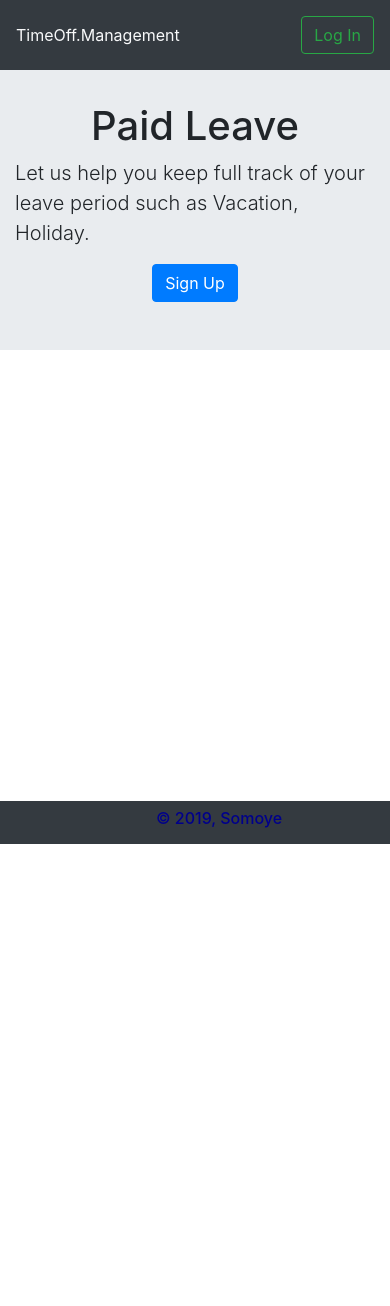
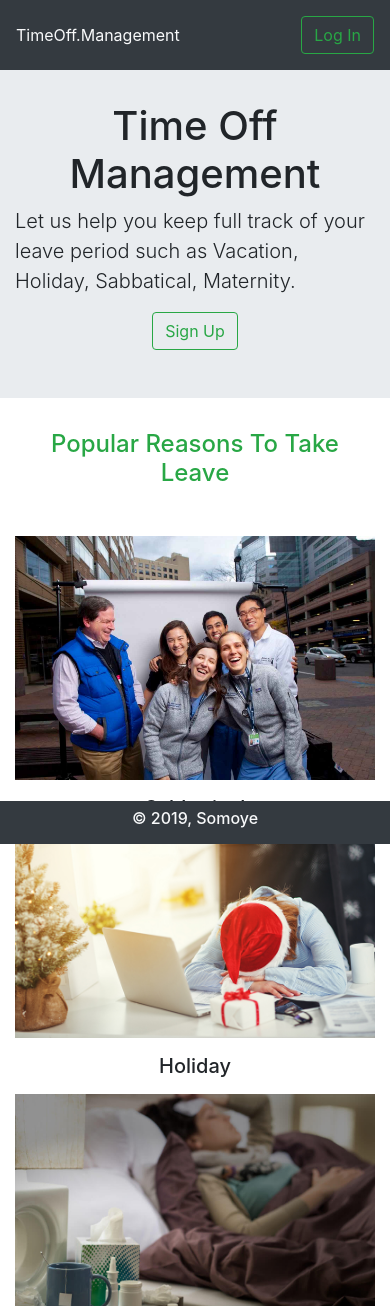
Before and after one commit to somoye123/time-off-applicaation, a React (Create React App) app: page / in a window 390 px wide. Shown: the top 1306 px of the page. Before the commit the page ends 844 px from the top, so only its background shows below. Built offline with nearby package versions, Linux system fonts and the light colour scheme.

Commit message:
update for mobile responsiveness

```diff
--- a/package.json
+++ b/package.json
@@ -31,5 +31,5 @@
     "not ie <= 11",
     "not op_mini all"
   ],
-  "proxy": "http://localhost:3310"
+  "proxy": "http://localhost:3030"
 }
--- a/src/App.css
+++ b/src/App.css
@@ -1,4 +1,4 @@
-.card{
+/* .card{
   background-color: teal;
 }
 h6{
@@ -6,4 +6,4 @@ h6{
 }
 .h1{
 color: mediumblue !important;
-}
+} */
--- a/src/components/Navbars/AuthNavbar.js
+++ b/src/components/Navbars/AuthNavbar.js
@@ -7,7 +7,7 @@ export default class Navbar1 extends Component {
       <React.Fragment>
         <nav className="navbar navbar-light bg-dark py-3">
           <Link className="text-light" to="/">
-            TimeOff.Management <span className="sr-only">(current)</span>
+            TimeOff.Management
           </Link>
           <form action="" className="form-inline">
             <Link to="/SignUp">
--- a/src/components/footer/footer.js
+++ b/src/components/footer/footer.js
@@ -7,7 +7,7 @@ export default class Footer extends React.Component {
       <React.Fragment>
         <div className="bg-dark fixed-bottom py-2">
           <footer className="text-center">
-            <h6 className="ml-5">&copy; 2019, Somoye</h6>
+            <h6 className="text-light">&copy; 2019, Somoye</h6>
           </footer>
         </div>
       </React.Fragment>
--- a/src/components/home/LandingPage.js
+++ b/src/components/home/LandingPage.js
@@ -19,13 +19,64 @@ export default class LandingPage extends Component {
 
         <div className="jumbotron jumbotron-fluid d-md-none">
           <div className="container">
-            <h1 className="text-center">Paid Leave</h1>
-            <p className="lead">Let us help you keep full track of your leave period such as Vacation, Holiday. </p>
-            <p className="text-center">
-            <Link to="/SignUp">
-              <button className="btn btn-primary">Sign Up</button>
-            </Link>
+            <h1 className="text-center">Time Off Management</h1>
+            <p className="lead mt-lead">
+              Let us help you keep full track of your leave period such as
+              Vacation, Holiday, Sabbatical, Maternity.{" "}
             </p>
+            <p className="text-center lead">
+              <Link to="/SignUp">
+                <button className="btn btn-outline-success">Sign Up</button>
+              </Link>
+            </p>
+          </div>
+        </div>
+
+        <div className="container mb-10 d-md-none">
+          <h4 className="text-success text-center mb-5">
+            Popular Reasons To Take Leave
+          </h4>
+          <div className="text-center">
+            <div>
+              <img
+                alt="Sabbatical"
+                className="d-block w-100"
+                src={sabbatical}
+              />
+              <h5 className="my-3 text-center">Sabbatical</h5>
+            </div>
+            <div>
+              <img alt="Holiday" className="d-block w-100" src={holiday} />
+              <h5 className="my-3 text-center">Holiday</h5>
+            </div>
+            <div>
+              <img alt="Sick" className="d-block w-100" src={sick} />
+              <h5 className="my-3 text-center">Medicals</h5>
+            </div>
+            <div>
+              <img
+                alt="Bereavement"
+                className="d-block w-100"
+                src={bereavement}
+              />
+              <h5 className="my-3 text-center">Bereavement</h5>
+            </div>
+            <div>
+              <img alt="Jury" className="d-block w-100" src={juryDuty} />
+              <h5 className="my-3 text-center">Jury Duty</h5>
+            </div>
+            <div>
+              <img alt="Paternity" className="d-block w-100" src={paternity} />
+              <h5 className="my-3 text-center">Paternity</h5>
+            </div>
+            <div>
+              <img alt="Maternity" className="d-block w-100" src={maternity} />
+              <h5 className="my-3 text-center">Maternity</h5>
+            </div>
+            <div>
+              <img alt="Emergency" className="d-block w-100" src={emergency} />
+              <h5 className="my-3 text-center">Emergency Child Care Leave</h5>
+            </div>
           </div>
         </div>
 
@@ -64,8 +115,8 @@ export default class LandingPage extends Component {
               <div className="carousel-caption d-none d-md-block text-danger">
                 <h5>Holiday</h5>
                 <p>
-                  A paid holiday is time off from work for rest and
-                  recreation on a publicly recognized holiday.
+                  A paid holiday is time off from work for rest and recreation
+                  on a publicly recognized holiday.
                 </p>
                 <Link to="/SignUp">
                   <button className="btn btn-primary">Sign Up</button>
@@ -74,14 +125,19 @@ export default class LandingPage extends Component {
             </div>
 
             <div className="carousel-item" data-interval="5000">
-              <img src={sick} alt="sick" className="d-block w-100" height="600px" />
+              <img
+                src={sick}
+                alt="sick"
+                className="d-block w-100"
+                height="600px"
+              />
               <div className="carousel-caption d-none d-md-block">
                 <h5>Sick</h5>
                 <p>
-                  Paid absence from work for medical care, personal illness
-                  or injury, or the care of an ill member of the employee’s
-                  immediate family. May overlap with FMLA, ADA, STD/LTD,
-                  Workers Compensation.
+                  Paid absence from work for medical care, personal illness or
+                  injury, or the care of an ill member of the employee’s
+                  immediate family. May overlap with FMLA, ADA, STD/LTD, Workers
+                  Compensation.
                 </p>
                 <Link to="/SignUp">
                   <button className="btn btn-primary">Sign Up</button>
@@ -100,11 +156,10 @@ export default class LandingPage extends Component {
                 <h5>Bereavement</h5>
                 <p>
                   Paid absence from work granted when a death occurs in an
-                  employee’s immediate family. Immediate family members are
-                  the employee’s spouse, parents, parents-in-law,
-                  sons-in-law, daughters-in-law, grandparents,
-                  grandchildren, brothers, sisters, children, and members of
-                  the same household.
+                  employee’s immediate family. Immediate family members are the
+                  employee’s spouse, parents, parents-in-law, sons-in-law,
+                  daughters-in-law, grandparents, grandchildren, brothers,
+                  sisters, children, and members of the same household.
                 </p>
                 <Link to="/SignUp">
                   <button className="btn btn-primary">Sign Up</button>
@@ -124,8 +179,7 @@ export default class LandingPage extends Component {
                 <p>
                   An authorized absence from work that enables employees to
                   complete compulsory jury duty service in an established
-                  federal or state court without sustaining a financial
-                  loss.
+                  federal or state court without sustaining a financial loss.
                 </p>
                 <Link to="/SignUp">
                   <button className="btn btn-primary">Sign Up</button>
@@ -143,8 +197,8 @@ export default class LandingPage extends Component {
               <div className="carousel-caption d-none d-md-block">
                 <h5>Paternity</h5>
                 <p>
-                  Paid leave from work for fathers following the birth of
-                  their child.
+                  Paid leave from work for fathers following the birth of their
+                  child.
                 </p>
                 <Link to="/SignUp">
                   <button className="btn btn-primary">Sign Up</button>
@@ -182,11 +236,11 @@ export default class LandingPage extends Component {
                 <h5>Emergency Child Care Leave</h5>
                 <p>
                   Paid leave granted for situations causing an employee’s
-                  inability to report for or continue scheduled work because
-                  of emergency child care requirements, such as the
-                  unexpected absence of the regular care provider, the
-                  unexpected closure of the child’s school, or an unexpected
-                  need to pick up the child at school earlier than normal.
+                  inability to report for or continue scheduled work because of
+                  emergency child care requirements, such as the unexpected
+                  absence of the regular care provider, the unexpected closure
+                  of the child’s school, or an unexpected need to pick up the
+                  child at school earlier than normal.
                 </p>
                 <Link to="/SignUp">
                   <button className="btn btn-primary">Sign Up</button>
@@ -200,10 +254,7 @@ export default class LandingPage extends Component {
             role="button"
             data-slide="prev"
           >
-            <span
-              className="carousel-control-prev-icon"
-              aria-hidden="true"
-            />
+            <span className="carousel-control-prev-icon" aria-hidden="true" />
             <span className="sr-only">Previous</span>
           </a>
           <a
@@ -212,10 +263,7 @@ export default class LandingPage extends Component {
             role="button"
             data-slide="next"
           >
-            <span
-              className="carousel-control-next-icon"
-              aria-hidden="true"
-            />
+            <span className="carousel-control-next-icon" aria-hidden="true" />
             <span className="sr-only">Next</span>
           </a>
         </div>
```
